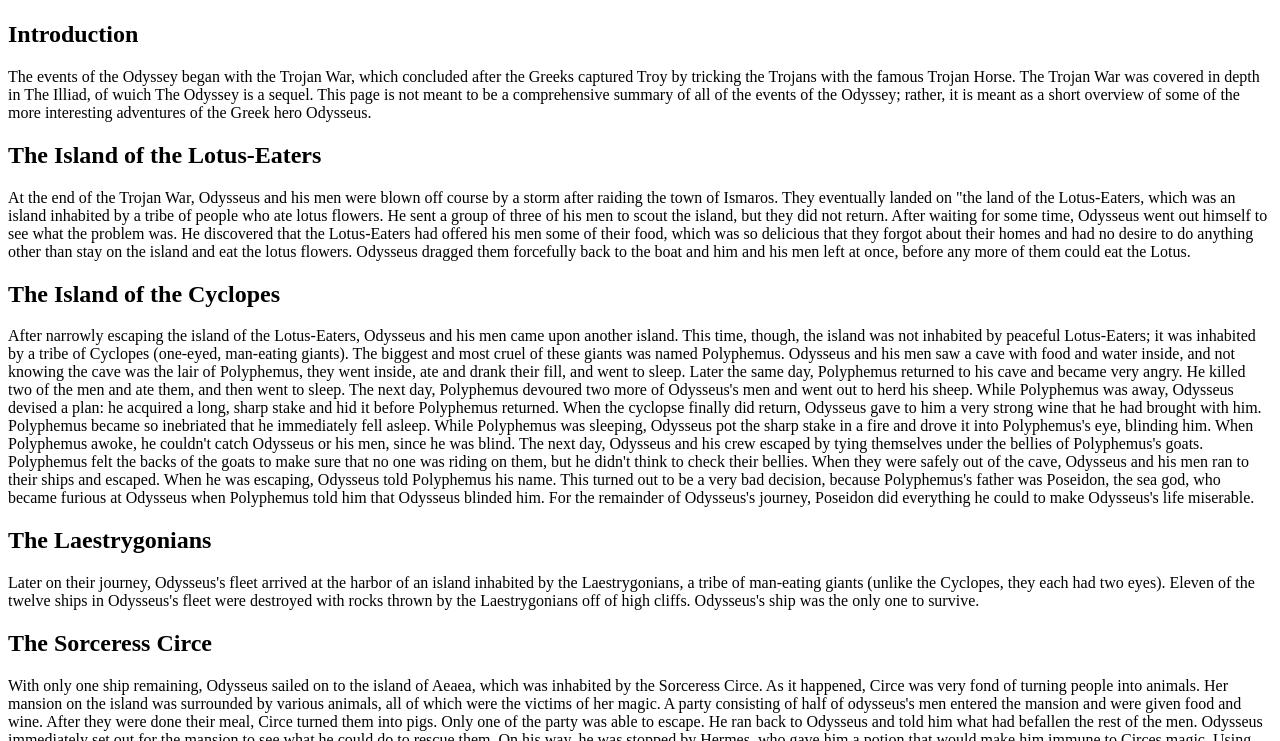
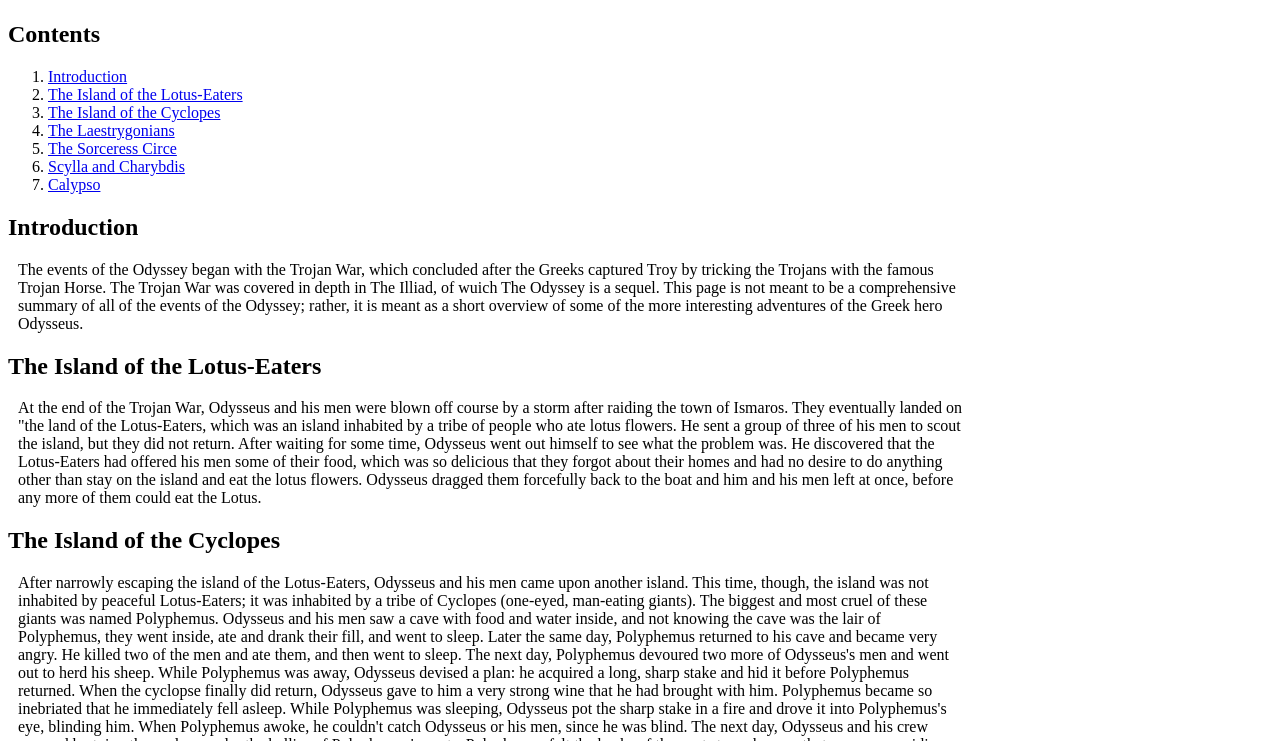
Before and after one commit to RyanMcCleary/ryanmccleary.github.io, a plain HTML site: page index.html in a window 1280 px wide. Shown: the part 59-800 px from the top of the page. Drawn offline with Linux system fonts and the light colour scheme.

Commit message:
Added table of contents

```diff
--- a/index.html
+++ b/index.html
@@ -1,9 +1,27 @@
 <!DOCTYPE html>
-<html>
+<html lang="en">
 <head>
   <title>The Adventures of Odysseus</title>
+  <style type="text/css">
+    p {
+      margin-left: 10px;
+      width: 75%;
+    }
+  </style>
 </head>
+<body>
 <h1>A Brief Summary of The Adventures of Odysseus</h1>
+<h2>Contents</h2>
+<ol>
+  <li><a href="#intro">Introduction</a></li>
+  <li><a href="#lotus_eaters">The Island of the Lotus-Eaters</a></li>
+  <li><a href="#cyclopes">The Island of the Cyclopes</a></li>
+  <li><a href="#laestrygonians">The Laestrygonians</a></li>
+  <li><a href="#circe">The Sorceress Circe</a></li>
+  <li><a href="scylla_and_charybdis">Scylla and Charybdis</a></li>
+  <li><a href="calypso">Calypso</a></li>
+</ol>
+<a name="intro">
 <h2>Introduction</h2>
 <p>
 The events of the Odyssey began with the Trojan War, which concluded
@@ -13,6 +31,7 @@ This page is not meant to be a comprehensive summary of all of the events of
 the Odyssey; rather, it is meant as a short overview of some of the more interesting
 adventures of the Greek hero Odysseus.
 </p>
+<a name="lotus_eaters">
 <h2>The Island of the Lotus-Eaters</h2>
 <p>
 At the end of the Trojan War, Odysseus and his men were blown off course by a
@@ -27,6 +46,7 @@ homes and had no desire to do anything other than stay on the island and eat
 the lotus flowers. Odysseus dragged them forcefully back to the boat and him
 and his men left at once, before any more of them could eat the Lotus.
 </p>
+<a name="cyclopes">
 <h2>The Island of the Cyclopes</h2>
 <p>
 After narrowly escaping the island of the Lotus-Eaters, Odysseus and
@@ -55,6 +75,7 @@ became furious at Odysseus when Polyphemus told him that Odysseus blinded him.
 For the remainder of Odysseus's journey, Poseidon did everything he could to
 make Odysseus's life miserable.
 </p>
+<a name="laestrygonians">
 <h2>The Laestrygonians</h2>
 <p>
 Later on their journey, Odysseus's fleet arrived at the harbor of an
@@ -81,6 +102,7 @@ out for Ithica again. During that time, Circe advised them of the perils ahead:
 to return home, Odysseus would have to sail between the two monsters, Scylla
 and Charybdis.
 </p>
+<a name="scylla_and_charybdis">
 <h2>Scylla and Charybdis</h2>
 <p>
 Scylla and Charybdis were monsters said to be located on either side of the Strait of Messina.
@@ -96,6 +118,7 @@ Charybdis has spawned several idioms, two of them being "between Scylla and Char
 "between a rock and a hard place". Both of these refer the a choice between two dangerous
 alternatives.
 </p>
+<a name="calypso">
 <h2>Calypso</h2>
 <p>
 A short time later, Odysseus's ship landed on the island of Thrinacia. On that island,
@@ -108,4 +131,5 @@ a spell and kept him prisoner on the island for seven years as her husband. She
 him permanently is Athena had not asked Zeus to release him. Zeus sent Hermes, the messenger god,
 to tell Calypso that Odysseus needed to be released. Odysseus made a raft and sailed from the island.
 </p>
+</body>
 </html>
```
